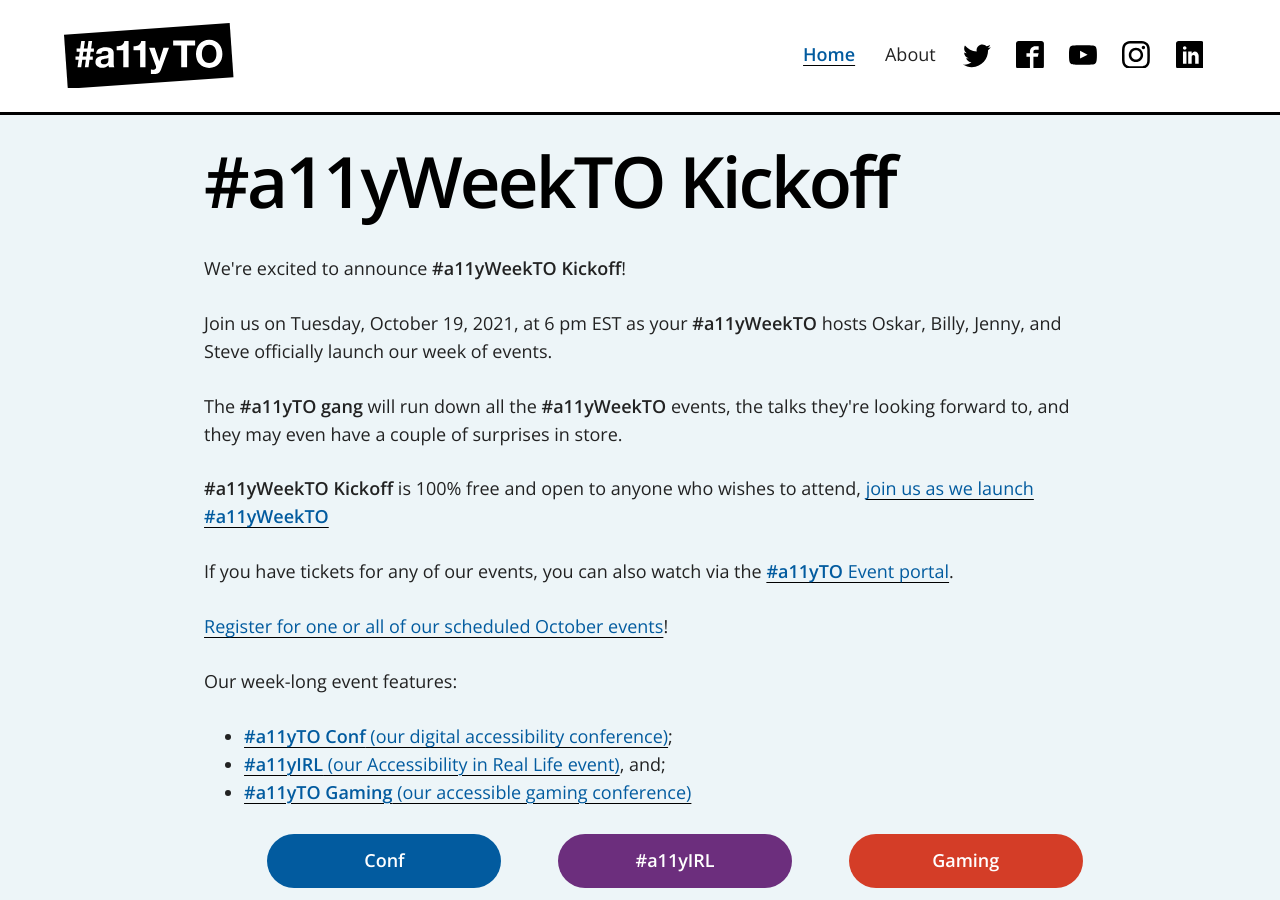
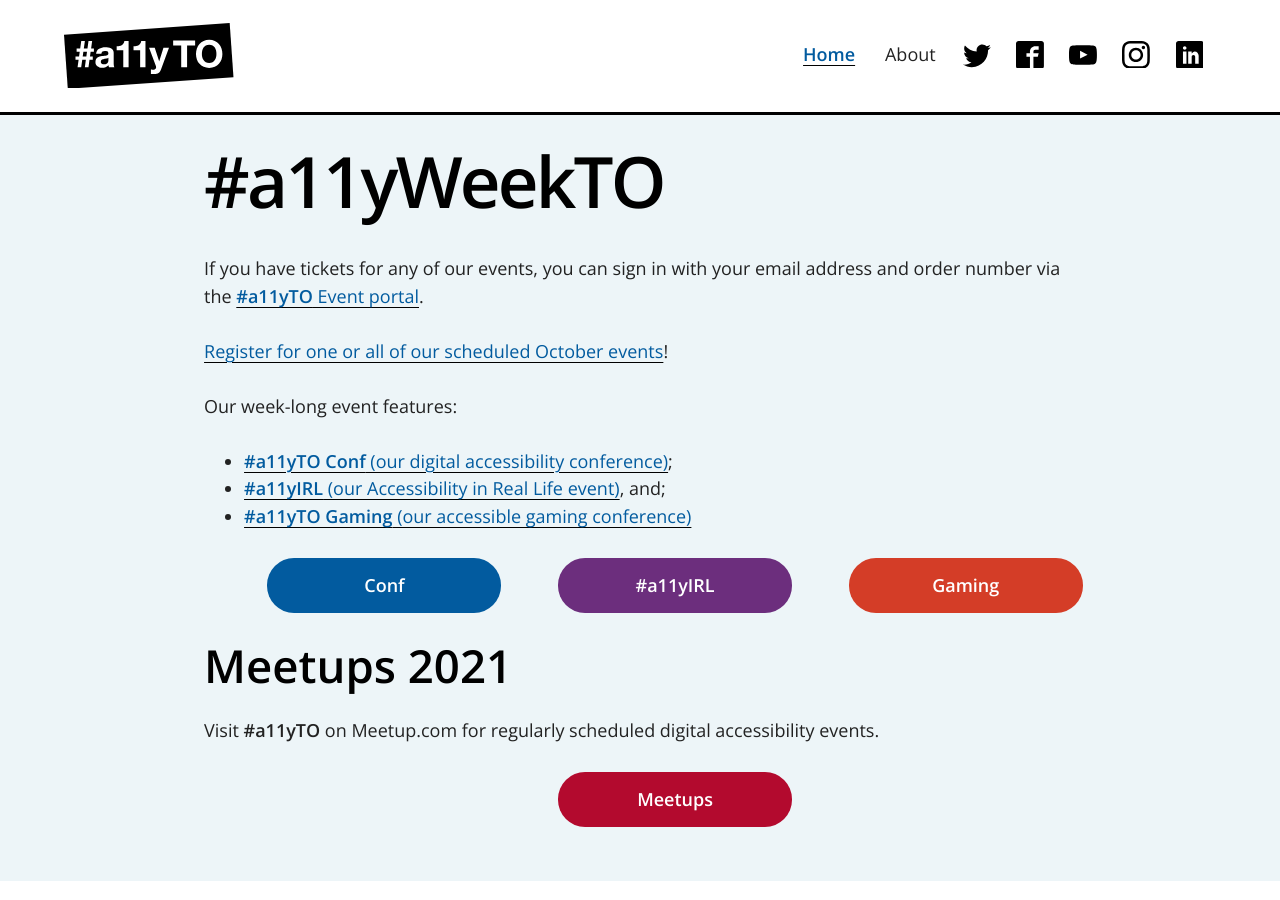
Before and after one commit to a11yTO/A11yTO-Main, a Jekyll site: the page built from index.html, in a window 1280 px wide and 900 px high. Built offline with Jekyll 4.4.1, drawn with Linux system fonts in a browser that asks for light colours.

Commit message:
Update copy: remove Kickoff copy and refine event portal copy

```diff
--- a/index.html
+++ b/index.html
@@ -6,12 +6,8 @@
 description: Accessibility Toronto
 ---
 
-<h2 class="page-title">#a11yWeekTO Kickoff</h2>
-<p>We're excited to announce <strong>#a11yWeekTO Kickoff</strong>!</p>
-<p>Join us on Tuesday, October 19, 2021, at 6 pm EST as your <strong>#a11yWeekTO</strong> hosts Oskar, Billy, Jenny, and Steve officially launch our week of events.</p>
-<p>The <strong>#a11yTO gang</strong> will run down all the <strong>#a11yWeekTO</strong> events, the talks they're looking forward to, and they may even have a couple of surprises in store.</p>
-<p><strong>#a11yWeekTO Kickoff</strong> is 100% free and open to anyone who wishes to attend, <a href="https://a11yto.tv/kickoff.php" rel="external">join us as we launch <strong>#a11yWeekTO</strong></a></p>
-<p>If you have tickets for any of our events, you can also watch via the <a href="https://a11yto.tv/" rel="external"><strong>#a11yTO</strong> Event portal</a>.</p>
+<h2 class="page-title">#a11yWeekTO</h2>
+<p>If you have tickets for any of our events, you can sign in with your email address and order number via the <a href="https://a11yto.tv/" rel="external"><strong>#a11yTO</strong> Event portal</a>.</p>
 <p><a href="https://a11y.ca/e/3" rel="external nofollow">Register for one or all of our scheduled October events</a>!</p>
 <p>Our week-long event features:</p>
 <ul>
```
